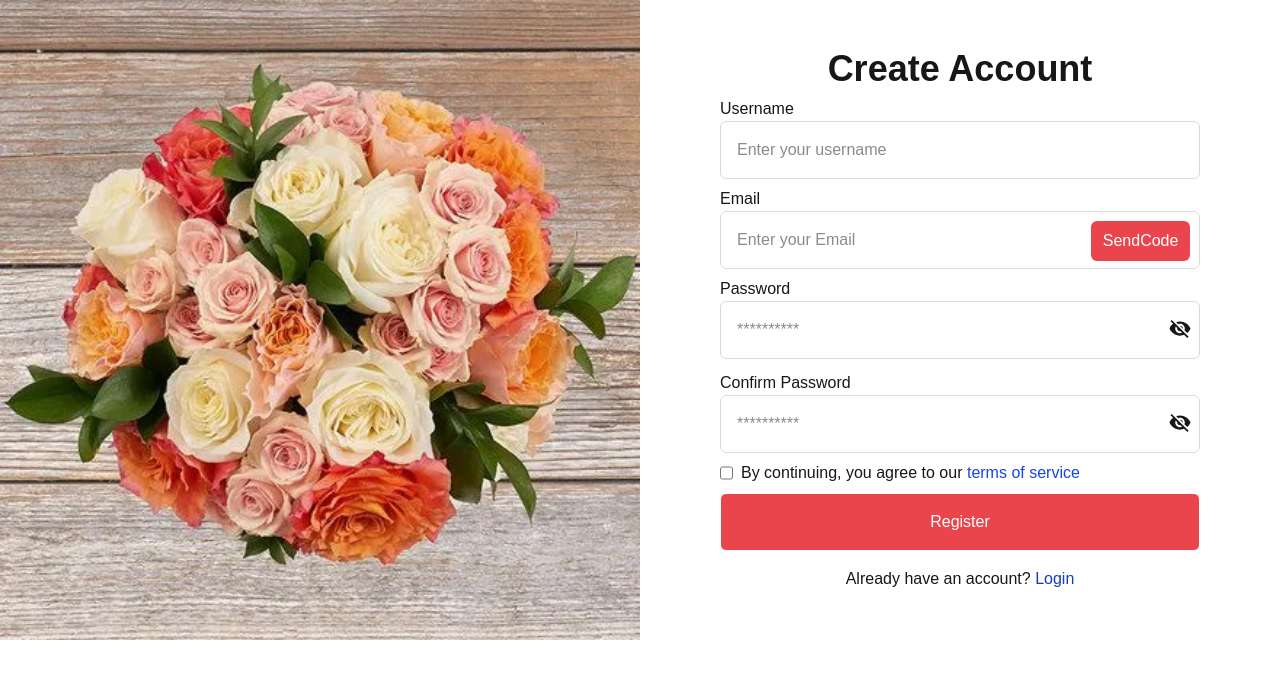
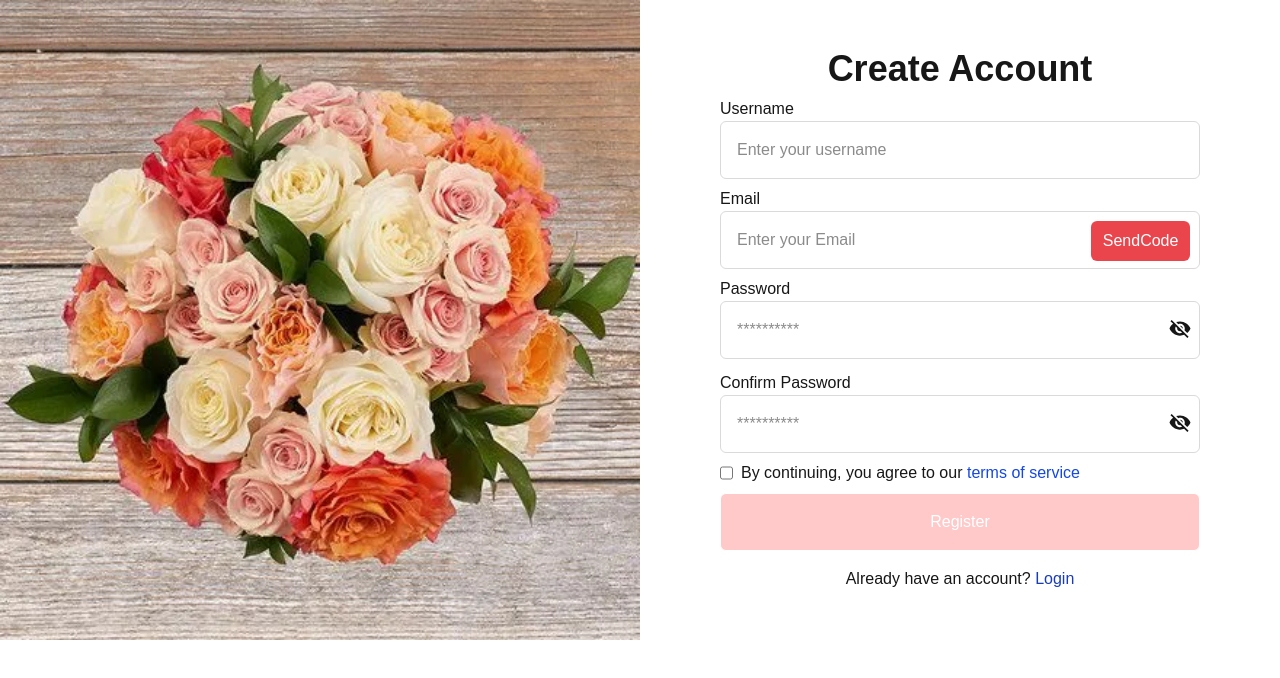
Before and after one commit to Amon-mamon/Flowershop, a Next.js app: page /auth/register in a window 1280 px wide. Shown: the top 678 px of the page. Built offline with nearby package versions, Linux system fonts and the light colour scheme.

Commit message:
Updated Sendotp button

```diff
--- a/app/(root)/api/auth/sendotp/route.ts
+++ b/app/api/auth/sendotp/route.ts
@@ -1,6 +1,6 @@
 import { NextResponse } from 'next/server';
-import { handleSendOtp } from '../../../../../lib/controllers/otpcontroller/otpController';
-import { handleApiError } from '../../../../../lib/utils/error/errorHandler';
+import { handleSendOtp } from '../../../../lib/controllers/otpcontroller/otpController';
+import { handleApiError } from '../../../../lib/utils/error/errorHandler';
 
 export async function POST(req: Request) {
   try {
--- a/app/(root)/api/auth/verifyotp/route.ts
+++ b/app/api/auth/verifyotp/route.ts
@@ -1,6 +1,6 @@
 import { NextResponse } from 'next/server';
-import { handleVerifyOtp } from '../../../../../lib/controllers/otpcontroller/otpController';
-import { handleApiError } from '../../../../../lib/utils/error/errorHandler';
+import { handleVerifyOtp } from '../../../../lib/controllers/otpcontroller/otpController';
+import { handleApiError } from '../../../../lib/utils/error/errorHandler';
 
 export async function POST(req: Request) {
   try {
--- a/components/auth/RegisterForm/RegisterForm.tsx
+++ b/components/auth/RegisterForm/RegisterForm.tsx
@@ -1,7 +1,7 @@
 "use client";
 import Aside from "../../reusable/sidecontent/aside";
 import Link from "next/link";
-import React, { useState } from "react";
+import React from "react";
 import { useForm } from "react-hook-form";
 import { z } from "zod";
 import { zodResolver } from "@hookform/resolvers/zod";
@@ -29,11 +29,12 @@ const schema = z
 
 const RegisterForm = () => {
   const router = useRouter();
-  const [isVisible, setIsVisible] = useState(false);
-  const [loading, setLoading] = useState(false);
-  const [openVerification, setOpenVerification] = useState(false);
-  const [email, setEmail] = useState("");
-  const [isEmailVerified, setIsEmailVerified] = useState(false);
+  const [isVisible, setIsVisible] = React.useState<boolean>(false);
+  const [loading, setLoading] = React.useState<boolean>(false);
+  const [openVerification, setOpenVerification] = React.useState<boolean>(false);
+  const [email, setEmail] = React.useState<string>("");
+  const [isEmailVerified, setIsEmailVerified] = React.useState<boolean>(false);
+  const [isChecked, setIsChecked] = React.useState<boolean>(false)
 
   const {
     register,
@@ -113,7 +114,7 @@ const RegisterForm = () => {
   return (
     <form onSubmit={handleSubmit(onSubmit)} className="flex">
       <Aside />
-      <div className="gap-2 flex flex-col w-full items-center justify-center">
+      <div className="gap-2 flex flex-col w-full items-center justify-center  ">
         <h1 className="text-4xl font-bold">Create Account</h1>
 
         {/* Username */}
@@ -141,12 +142,12 @@ const RegisterForm = () => {
             className="p-4 border border-[#DADADA] rounded-md"
             placeholder="Enter your Email"
           />
-          {errors.email && <p className="text-red-500">{errors.email.message}</p>}
+
           <button
             onClick={handleSendOtp}  // Trigger the send OTP request
             disabled={isEmailVerified}
             type="button"
-            className="absolute_button py-2 px-1 md:px-3 text-sm md:text-base text-white rounded-md cursor-pointer bg-[#EA454C] hover:bg-red-400"
+            className="disabled:cursor-not-allowed disabled:bg-red-300 absolute_button py-2 px-1 md:px-3 text-sm md:text-base text-white rounded-md cursor-pointer bg-[#EA454C] hover:bg-red-400"
           >
             {isEmailVerified ? "Verified" : "SendCode"}
           </button>
@@ -156,9 +157,11 @@ const RegisterForm = () => {
               email={email}
               closeVerification={setOpenVerification}
               onVerified={() => setIsEmailVerified(true)}
+
             />
           )}
         </div>
+          {errors.email && <p className="text-red-500 w-3/4">{errors.email.message}</p>}
 
         {/* Password */}
         <div className="flex flex-col gap-3 w-3/4">
@@ -195,7 +198,10 @@ const RegisterForm = () => {
 
         {/* Terms */}
         <div className="flex w-3/4 gap-2">
-          <input type="checkbox" id="checkbox" className="cursor-pointer" />
+          <input
+          checked={isChecked}
+          onChange={(e) => setIsChecked(e.target.checked)}
+          type="checkbox" id="checkbox" className="cursor-pointer" />
           <label htmlFor="checkbox" className="cursor-pointer">
             By continuing, you agree to our{" "}
             <Link href="" className="text-blue-700">
@@ -206,12 +212,13 @@ const RegisterForm = () => {
 
         {/* Submit */}
         <div className="flex flex-col w-full items-center gap-4">
-          <button
-            type="submit"
-            className="flex p-4 border w-3/4 rounded-md bg-[#EA454C] hover:bg-red-400 text-white cursor-pointer justify-center"
-          >
-            {loading ? "Registering..." : "Register"}
-          </button>
+            <button
+              disabled={!isChecked}
+              type="submit"
+              className="flex p-4 border w-3/4 rounded-md bg-[#EA454C] disabled:cursor-not-allowed disabled:bg-red-200 hover:bg-red-400 text-white cursor-pointer justify-center"
+            >
+              {loading ? "Registering..." : "Register"}
+            </button>
           <p>
             Already have an account?{" "}
             <Link href="/auth/login/" className="text-blue-800">
--- a/components/auth/RegisterForm/modal/SendCode.tsx
+++ b/components/auth/RegisterForm/modal/SendCode.tsx
@@ -1,6 +1,6 @@
 "use client";
 import { IoMdClose } from "react-icons/io";
-import { useState } from "react";
+import React from 'react'
 import { toast } from "react-toastify";
 
 interface SendCodeProps {
@@ -10,9 +10,9 @@ interface SendCodeProps {
 }
 
 const SendCode = ({ email, closeVerification, onVerified }: SendCodeProps) => {
-  const [otpInput, setOtpInput] = useState<string[]>(new Array(6).fill(""));
-  const [loading, setLoading] = useState(false);
-  const [errorMessage, setErrorMessage] = useState<string | null>(null);
+  const [otpInput, setOtpInput] = React.useState<string[]>(new Array(6).fill(""));
+  const [loading, setLoading] = React.useState<boolean>(false);
+  const [errorMessage, setErrorMessage] = React.useState<string | null>(null);
 
   const handleOtpChange = (e: React.ChangeEvent<HTMLInputElement>, index: number) => {
     const value = e.target.value;
@@ -42,7 +42,7 @@ const SendCode = ({ email, closeVerification, onVerified }: SendCodeProps) => {
       setLoading(true);
       setErrorMessage(null);
 
-      const response = await fetch("/api/verifyotp", {
+      const response = await fetch("/api/auth/verifyotp", {
         method: "POST",
         headers: {
           "Content-Type": "application/json",
```
Also changed, not shown: app/api/auth/[...nextauth]/route.ts (renamed from app/(root)/api/auth/[...nextauth]/route.ts), app/api/user/route.ts (renamed from app/(root)/api/user/route.ts), app/globals.css (line endings or trailing spaces), 1 other file (tests, documents, lock files or other folders).
